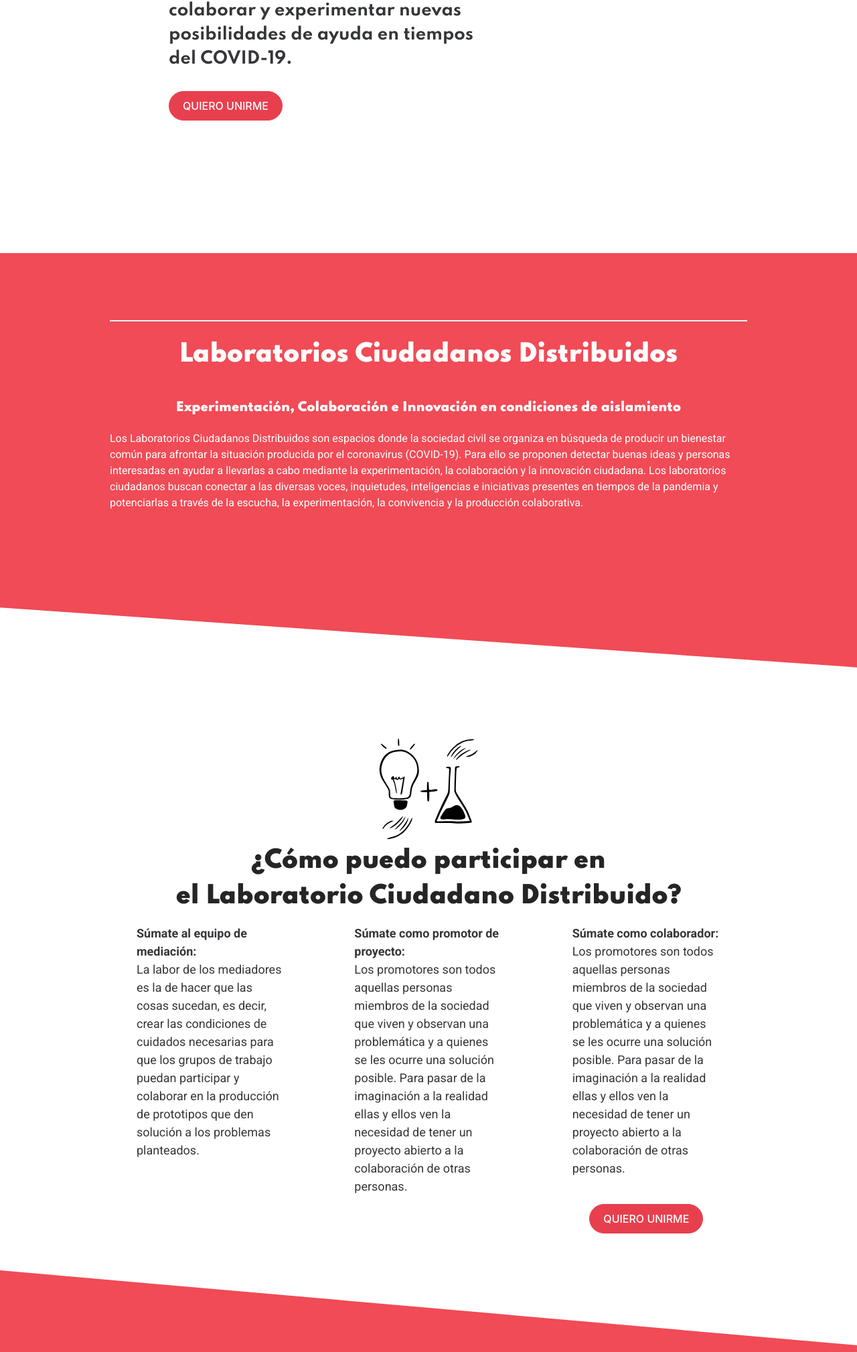
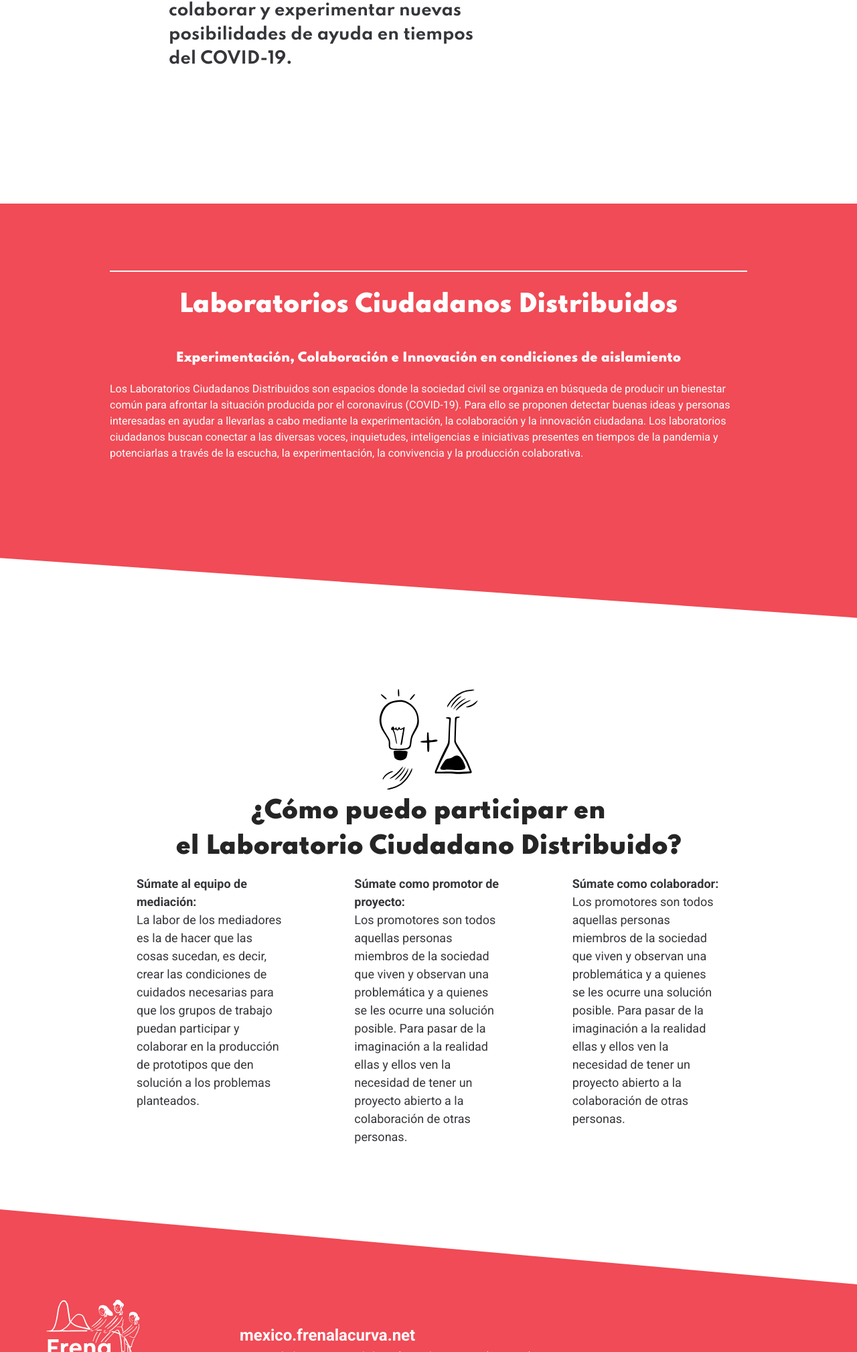
Before and after one commit to CodeandoMexico/frenalacurvamx, a Gatsby site: page /labs in a window 1280 px wide. Shown: the part 539-2558 px from the top of the page at 67% size. Built offline with nearby package versions, Linux system fonts and the light colour scheme; Gatsby itself is replaced by a stand-in of ours.

Commit message:
quitar botones labs

```diff
--- a/src/components/labsDistribuidos/labsDistribuidos.jsx
+++ b/src/components/labsDistribuidos/labsDistribuidos.jsx
@@ -9,7 +9,7 @@ const labsDistribuidos = () =>(
                     <h1 className="title-LabsDistribuidos">#LabsDistribuidos</h1>
                     <h4 style={{fontSize:"24px", fontWeight:"bold", color:"#E84652"}}>Aporta ideas, suma tu creatividad y energía. </h4>
                     <h4 style={{fontSize:"24px", fontWeight:"bold", marginTop:"30px"}}>Convocamos a personas que quieran colaborar y experimentar nuevas posibilidades de ayuda en tiempos del COVID-19.</h4>
-                    <a href="https://bit.ly/labsdistribuidos-colaboradores" target="blank"><button style={{marginTop:"30px"}} className="button cta is-rounded primary-btn raised">QUIERO UNIRME</button></a>
+                    {/* <a href="https://bit.ly/labsdistribuidos-colaboradores" target="blank"><button style={{marginTop:"30px"}} className="button cta is-rounded primary-btn raised">QUIERO UNIRME</button></a> */}
                     {/* <div style={{display:"flex", marginTop:"30px"}}>
                         <a href="https://mx.mapa.frenalacurva.net/" target="blank"><button className="button-mapa-mobile column button cta is-rounded primary-btn raised">IR AL LAB</button></a>
                         <a href="#" target="blank"><button className="buttons-mobile column button cta is-rounded primary-btn raised">VER TUTORIAL</button></a>
--- a/src/components/labsParticipar/labsParticipar.jsx
+++ b/src/components/labsParticipar/labsParticipar.jsx
@@ -15,7 +15,7 @@ const Participar = () => (
                 </div>
                 <div className="column">
                     <div className="box-info">Súmate como colaborador:<div style={{fontWeight:"normal", textAlign:"start"}}>Los promotores son todos aquellas personas miembros de la sociedad que viven y observan una problemática y a quienes se les ocurre una solución posible. Para pasar de la imaginación a la realidad ellas y ellos ven la necesidad de tener un proyecto abierto a la colaboración de otras personas.</div> </div>
-                    <a href="https://bit.ly/labsdistribuidos-colaboradores" target="blank"><button className="button cta is-rounded primary-btn raised">QUIERO UNIRME</button></a>
+                    {/* <a href="https://bit.ly/labsdistribuidos-colaboradores" target="blank"><button className="button cta is-rounded primary-btn raised">QUIERO UNIRME</button></a> */}
                 </div>
             </div>
         </div>
```
